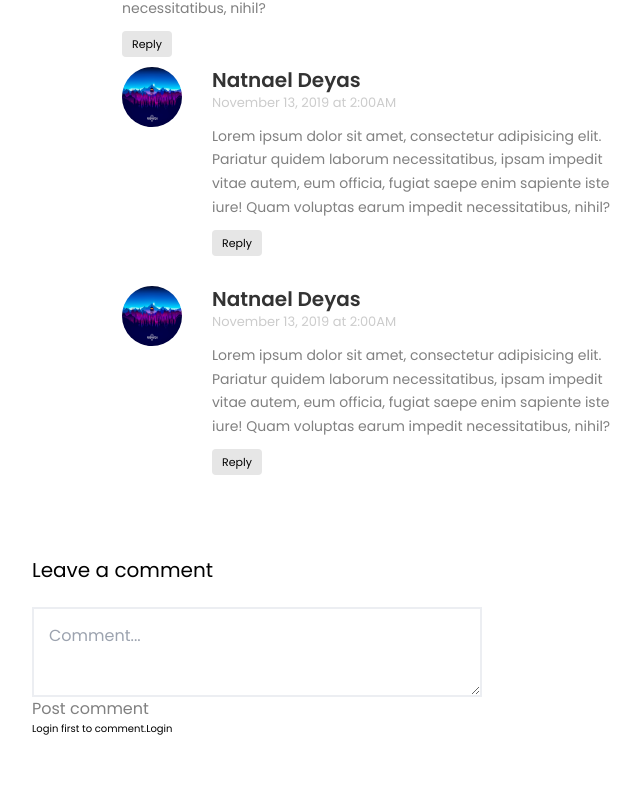
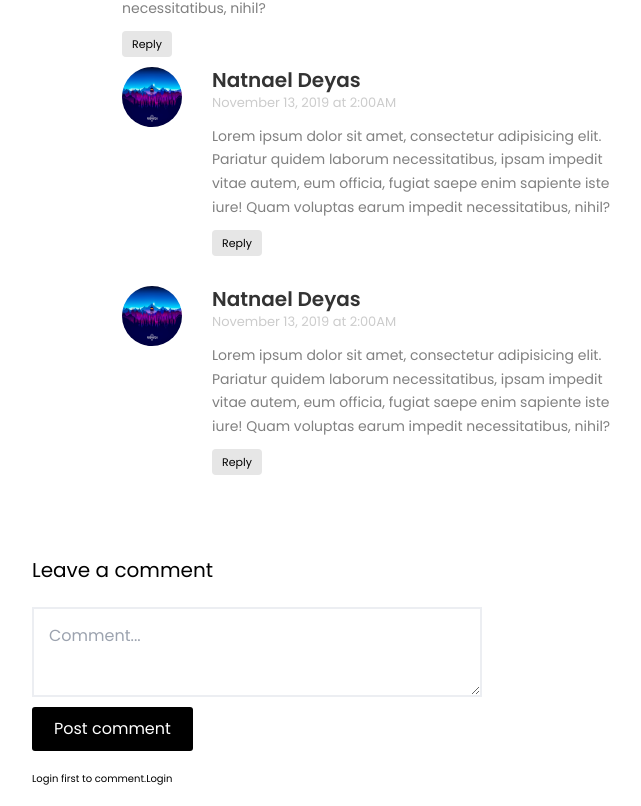
Before and after one commit to Natnael772/ersas, a React (Create React App) app in the folder client/: page / in a window 1280 px wide. Shown: the part 2180-2986 px from the top of the page, without its empty margins (108-749 px from the left). Before the commit the page ends 2936 px from the top, so only its background shows below. Built offline with nearby package versions, Linux system fonts and the light colour scheme.

Commit message:
Leave-comment UI updated

```diff
--- a/client/src/components/Comments/Comments.css
+++ b/client/src/components/Comments/Comments.css
@@ -111,9 +111,20 @@
   border: 0.2rem solid #eceef2;
   transition: 0.2s ease-in;
   display: block;
+  margin-bottom: 1rem;
   outline: none;
 }
 .comm-input:focus {
   background-color: #f8f9fa;
   /* border: 0.2rem solid #f8f9fa; */
 }
+.btn-comment {
+  background-color: #000;
+  border: none;
+  color: #fff;
+  padding: 1rem 2.2rem;
+  border-radius: 0.3rem;
+  font-size: 1.6rem;
+  cursor: pointer;
+  margin-bottom: 2rem;
+}
--- a/client/src/components/Comments/LeaveComment.js
+++ b/client/src/components/Comments/LeaveComment.js
@@ -11,7 +11,7 @@ const LeaveComment = () => {
           className="comm-input"
           placeholder="Comment..."
         />
-        <a className="btn-comment">Post comment</a>
+        <button className="btn-comment">Post comment</button>
       </form>
       <p className="leavecom-nli">
         Login first to comment.
```
